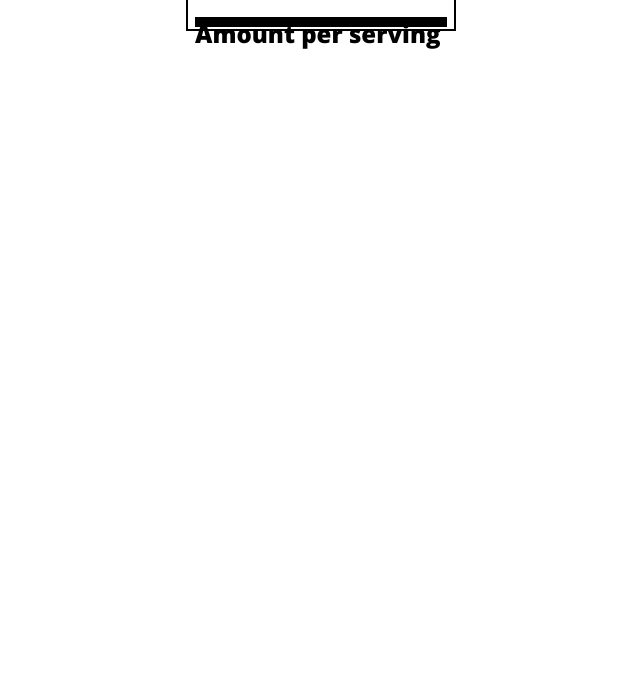
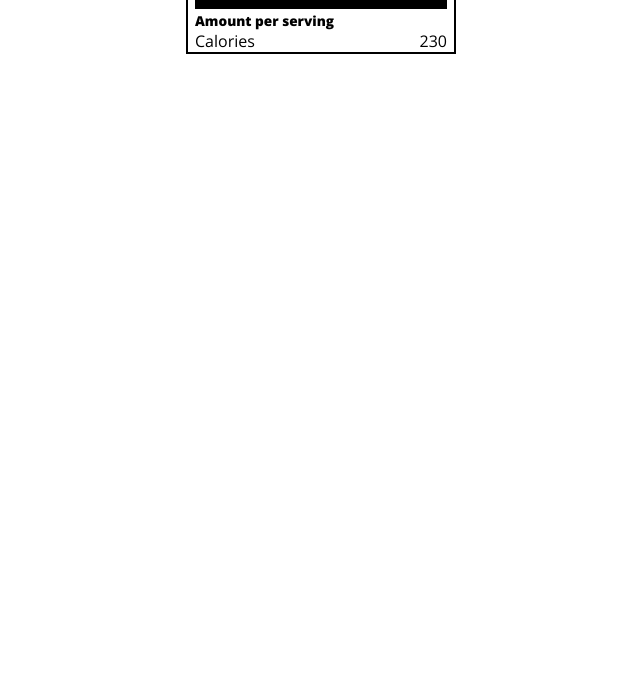
Before and after one commit to gennadijkhimij/html-css-typography, a plain HTML site: page index.html in a window 1280 px wide. Shown: the part 109-800 px from the top of the page, without its empty margins (319-959 px from the left). Drawn offline with nearby package versions, Linux system fonts and the light colour scheme.

Commit message:
збереження рок 35

```diff
--- a/index.html
+++ b/index.html
@@ -16,13 +16,13 @@
     <p>8 servings per container</p>
     <p class="bold">Serving size <span>2/3 cup (55g)</span></p>
   </header>
-    <div class="divider large">
+  <div class="divider large"></div>
   <div class="calories-info">
     <div class="left-container">
       <h2 class="bold small-text">Amount per serving</h2>
+      <p>Calories</p>
     </div>
-    </div>
-
+    <span>230</span>
   </div>
 </div>
 </body>
--- a/styles.css
+++ b/styles.css
@@ -48,3 +48,17 @@ p {
     background-color: black; /*встановлює колір фону елемента.background-color https://developer.mozilla.org/en-US/docs/Web/CSS/background-color */
     border: 0; /*встановлює межу елемента https://developer.mozilla.org/en-US/docs/Web/CSS/border*/
   }
+
+  .small-text {
+    font-size: 0.85rem;
+  }
+
+  .calories-info h2 {
+    margin: 0;
+  }
+
+  .calories-info {
+    display: flex;
+    justify-content: space-between;
+    align-items: flex-end;
+  }
```
Lines whose indentation alone changed are shown as unchanged.
